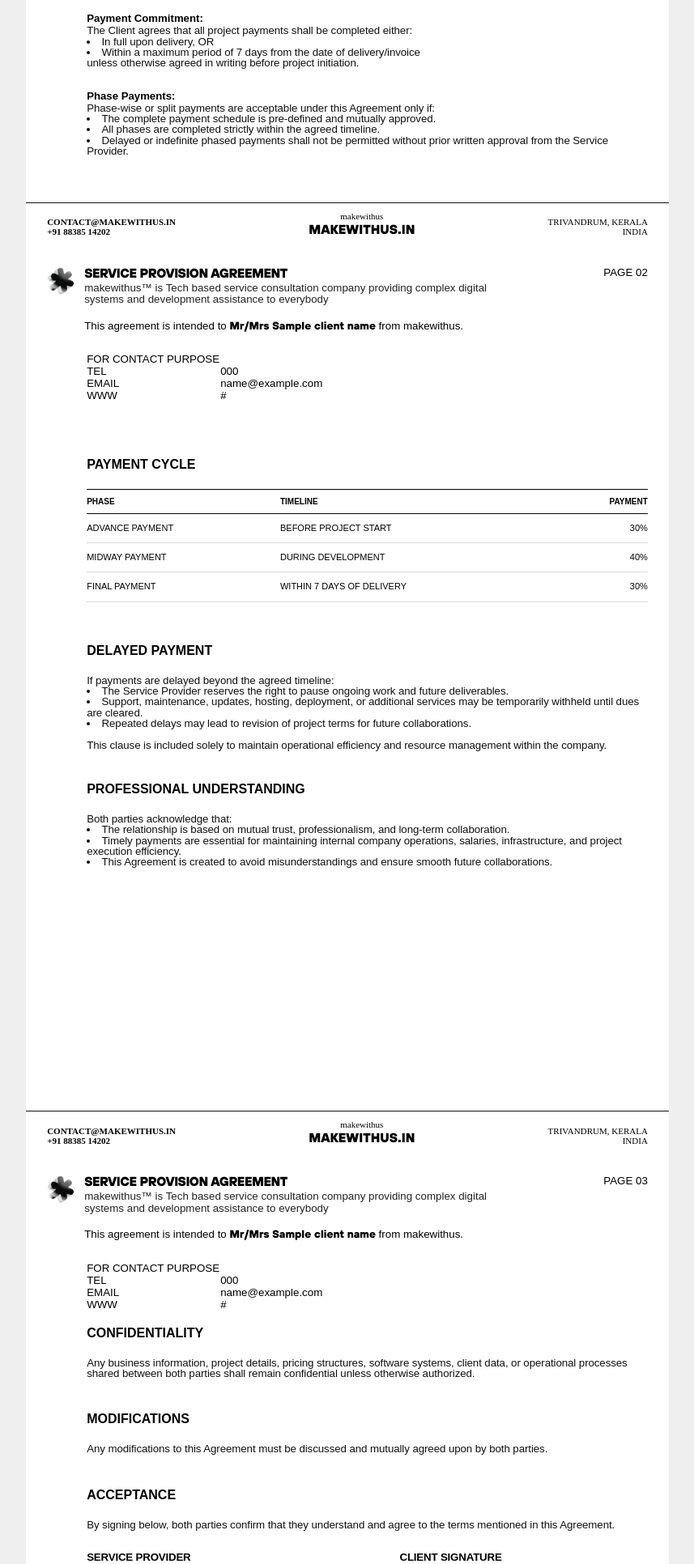
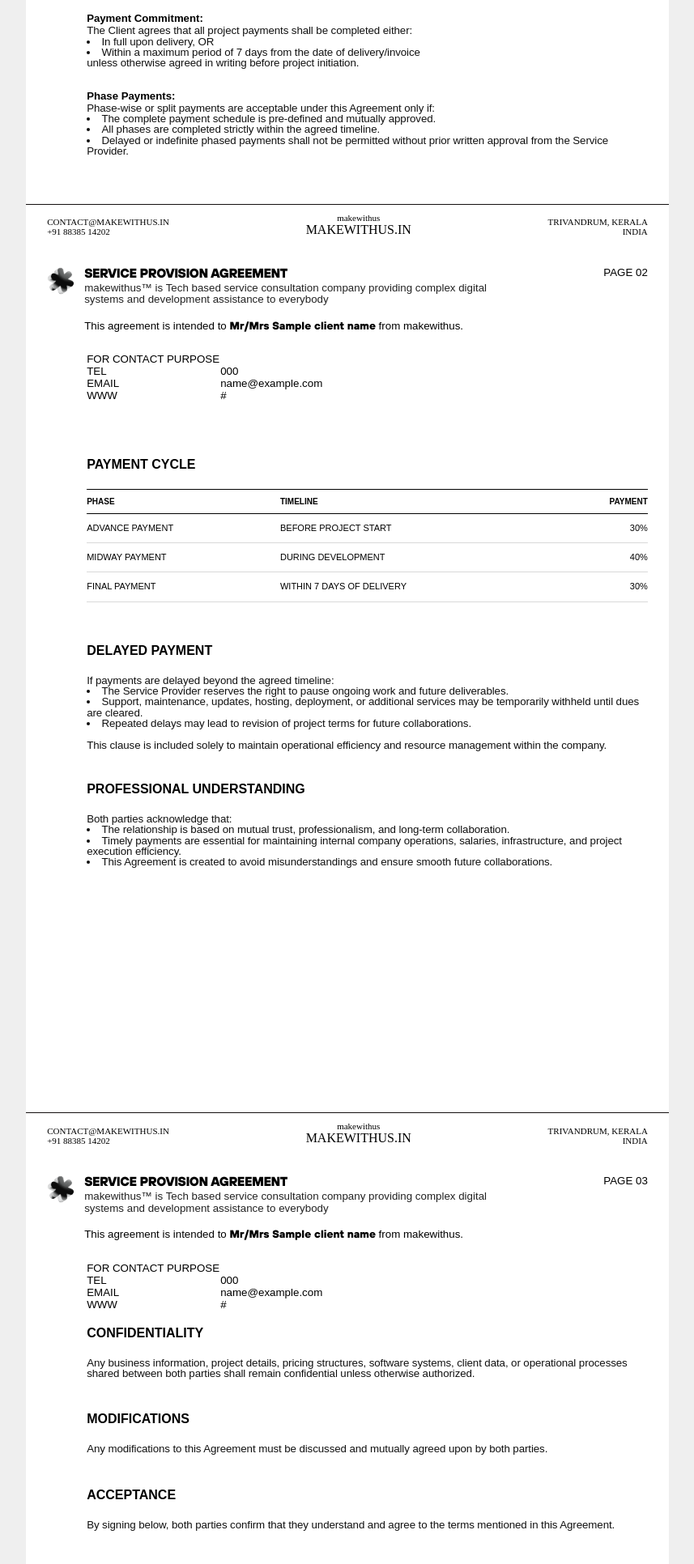
Before and after one commit to makewithus/docautomation, a Python web app: template backend/templates/compliance/layout.html in a window 1280 px wide. Shown: the part 816-2748 px from the top of the page at 81% size, without its empty margins (211-1068 px from the left). Run offline with Jinja, Linux system fonts and the light colour scheme; the template is opened without the code that fills it: most values are stand-ins (such as "Sample title", 1, 10 or a date in 2020); some web fonts are replaced.

Commit message:
final commit

```diff
--- a/backend/templates/compliance/layout.html
+++ b/backend/templates/compliance/layout.html
@@ -101,10 +101,10 @@ html, body {
   justify-content: space-between;
   align-items: flex-end;
 }
-.footer-block { font-size: 11px; line-height: 1.1; }
-.footer-brand { text-align: center; }
-.footer-brand-small { font-size: 11px; }
-.footer-brand-big { font-size: 16px; font-weight: 800; text-transform: uppercase; }
+.footer-block { font-size: 11px; line-height: 1.1; font-weight: 500;  }
+.footer-brand { text-align: center; font-weight: 500; }
+.footer-brand-small { font-size: 11px; font-weight: 500; }
+.footer-brand-big { font-size: 16px; font-weight: 500; text-transform: uppercase; }
 
 .payment-section { margin-top: 30px; }
 .payment-table { width: 100%; border-collapse: collapse; margin-top: 16px; }
@@ -133,10 +133,10 @@ html, body {
   gap: 80px;
   width: 100%;
 }
-.signature-block { width: 46%; }
-.sign-title { font-size: 10pt; font-weight: 700; text-transform: uppercase; margin-bottom: 14px; letter-spacing: -0.2px; }
-.sign-line { border-top: 1px solid #000; width: 100%; margin-bottom: 10px; }
-.sign-name { font-size: 10pt; font-weight: 700; line-height: 1.2; }
+.signature-block { width: 46%; margin-top: 10mm;}
+.sign-title { font-size: 10pt; font-weight: 700; text-transform: uppercase; margin-bottom: 20px; letter-spacing: -0.2px; }
+.sign-line { border-top: 1px solid #000; width: 100%; margin-bottom: 10px; margin-top: 15px; }
+.sign-name { font-size: 10pt; font-weight: 700; line-height: 1.2;min-height:14px; }
 .sign-role { font-size: 9pt; line-height: 1.2; color: #444; margin-top: 2px; }
 
 .logo-page {
@@ -251,7 +251,7 @@ html, body {
   </div><!-- end content -->
 
   <div class="footer">
-    <div class="footer-block"><b>CONTACT@MAKEWITHUS.IN</b><br><b>+91 88385 14202</b></div>
+    <div class="footer-block">CONTACT@MAKEWITHUS.IN<br>+91 88385 14202</div>
     <div class="footer-brand">
       <div class="footer-brand-small">makewithus</div>
       <div class="footer-brand-big">MAKEWITHUS.IN</div>
@@ -340,7 +340,7 @@ html, body {
   </div><!-- end content -->
 
   <div class="footer">
-    <div class="footer-block"><b>CONTACT@MAKEWITHUS.IN</b><br><b>+91 88385 14202</b></div>
+    <div class="footer-block">CONTACT@MAKEWITHUS.IN<br>+91 88385 14202</div>
     <div class="footer-brand">
       <div class="footer-brand-small">makewithus</div>
       <div class="footer-brand-big">MAKEWITHUS.IN</div>
@@ -407,7 +407,7 @@ html, body {
   </div><!-- end content -->
 
   <div class="footer">
-    <div class="footer-block"><b>CONTACT@MAKEWITHUS.IN</b><br>+91 88385 14202</div>
+    <div class="footer-block">CONTACT@MAKEWITHUS.IN<br>+91 88385 14202</div>
     <div class="footer-brand">
       <div class="footer-brand-small">makewithus</div>
       <div class="footer-brand-big">MAKEWITHUS.IN</div>
```
